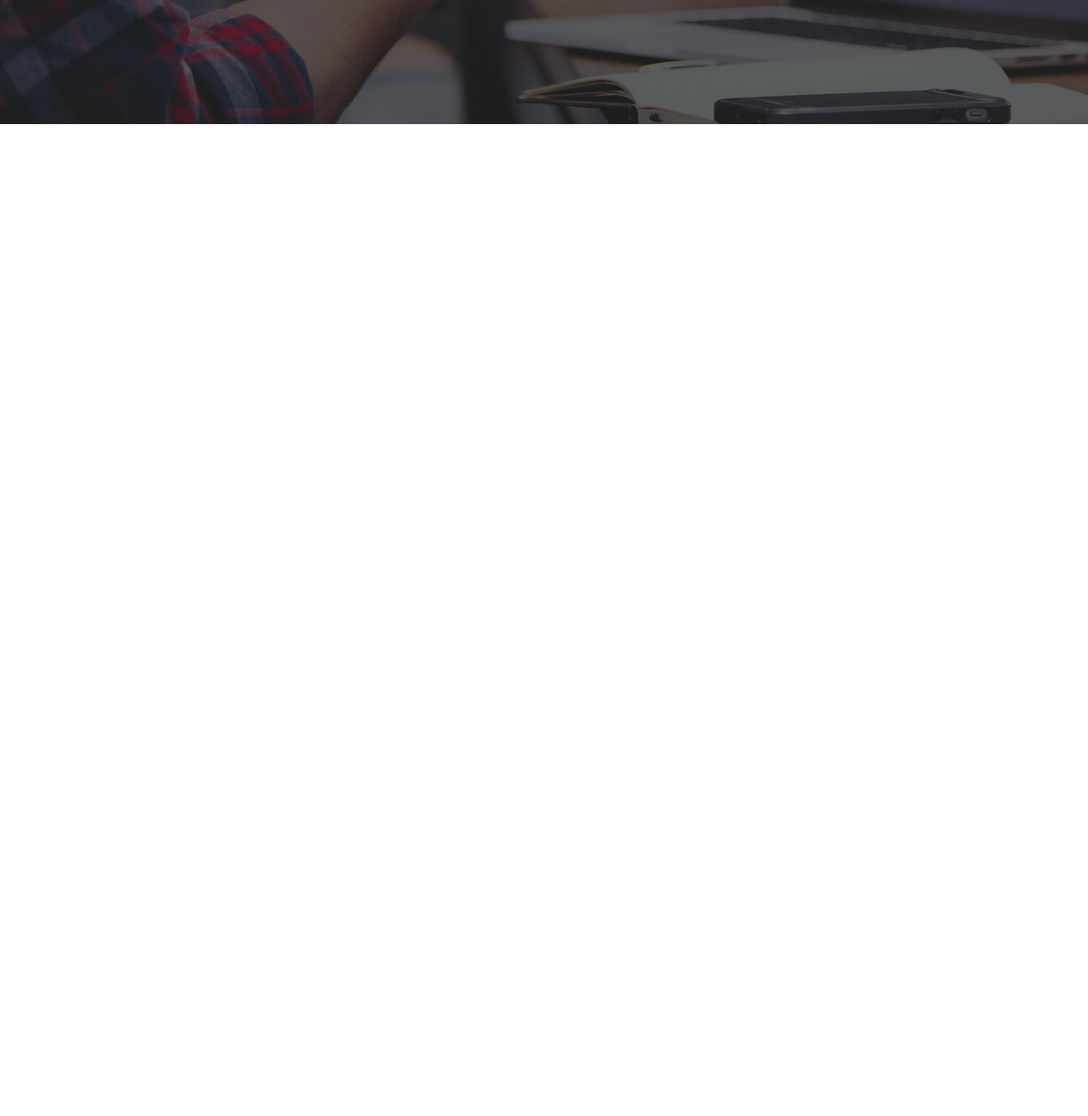
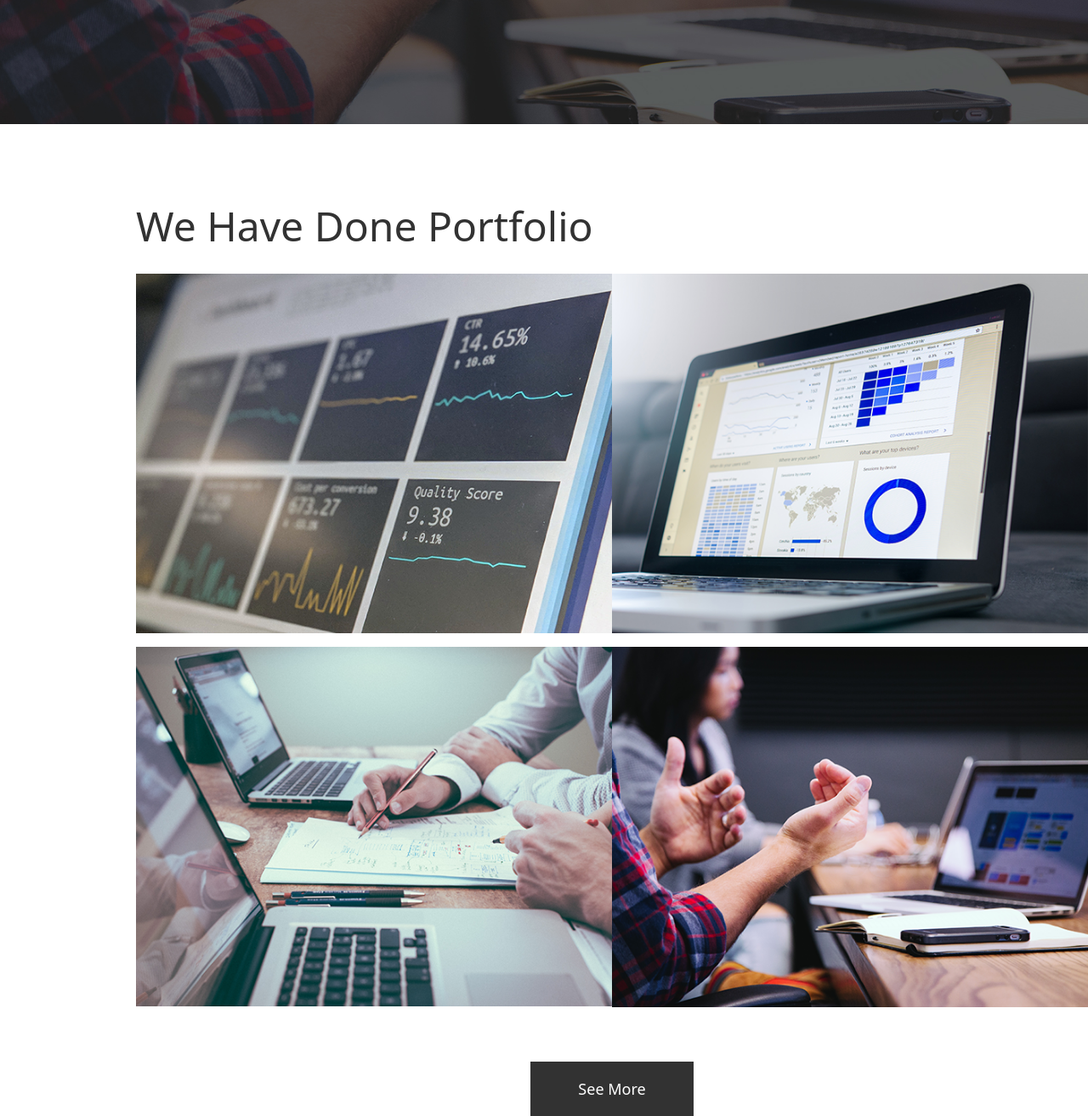
Before and after one commit to sametert/HighTech-clone-tailwind, a website: page src/index.html in a window 1280 px wide. Shown: the part 2174-3487 px from the top of the page at 85% size. Before the commit the page ends 2320 px from the top, so only its background shows below. Drawn offline with Linux system fonts and the light colour scheme.

Commit message:
four page completed

```diff
--- a/src/index.html
+++ b/src/index.html
@@ -98,13 +98,29 @@
     <div class="w-full bg-no-repeat bg-cover bg-blue-500" style="height: 80vh; background-image: url(/src/images/about_bg.jpg);" >
         <div class="container text-center">
             <div class="py-32">
-                <h1 class="text-white text-6xl leading-3">About Company</h1>
+                <h1 class="text-white text-6xl">About Company</h1>
                 <p class="text-xl text-white mt-5">There are many variations of passages of Lorem Ipsum available, but the majority have</p>
             </div>
-
-
         </div>
     </div>
 
+    <!-- Four Page -->
+    <div class="w-full h-full">
+        <div class="container sm pl-40 pt-24">
+            <h1 class="text-5xl text-kahve font-medium">We Have Done Portfolio</h1>
+            <div class="grid grid-cols-2 gap-y-4 mt-8">
+               <img src="/src/images/prot1.png" alt="">
+               <img src="/src/images/prot2.png" alt="">
+               <img src="/src/images/prot3.png" alt="">
+               <img src="/src/images/prot4.png" alt="">
+            </div>
+            <div class="text-center">
+                <button class="mt-16 bg-kahve text-white w-48 h-16 text-lg hover:opacity-60 duration-500 font-medium">See More</button>
+            </div>
+        </div>
+    </div>
+
+
+
 </body>
 </html>
--- a/tailwind.config.js
+++ b/tailwind.config.js
@@ -11,7 +11,8 @@ module.exports = {
         "banner": "url('/src/images/banner.jpg')",
       },
       colors : {
-        "black" : "rgba(39,43,44,.87)"
+        "black" : "rgba(39,43,44,.87)",
+        "kahve" : "#323232",
       },
       spacing: {
         '128' : "28rem",
```
Also changed, not shown: dist/output.css.
